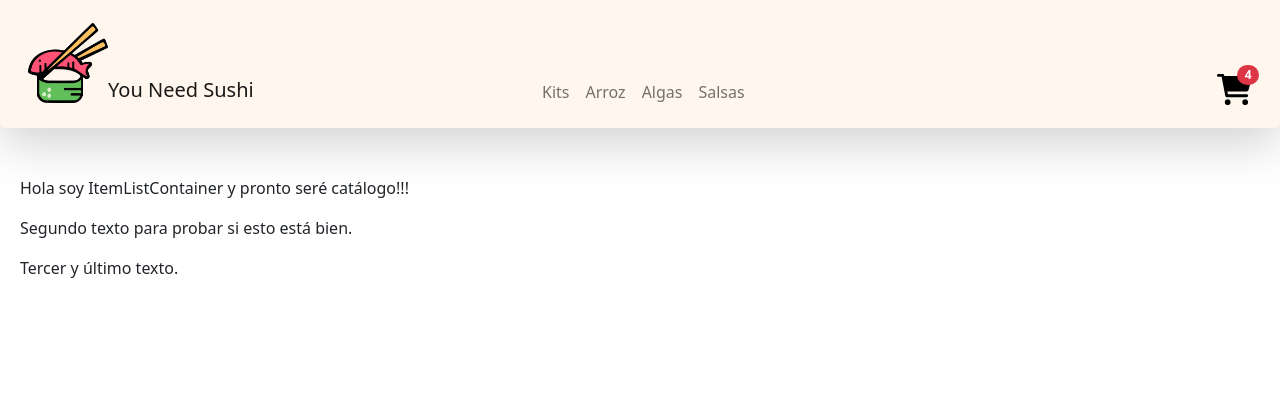
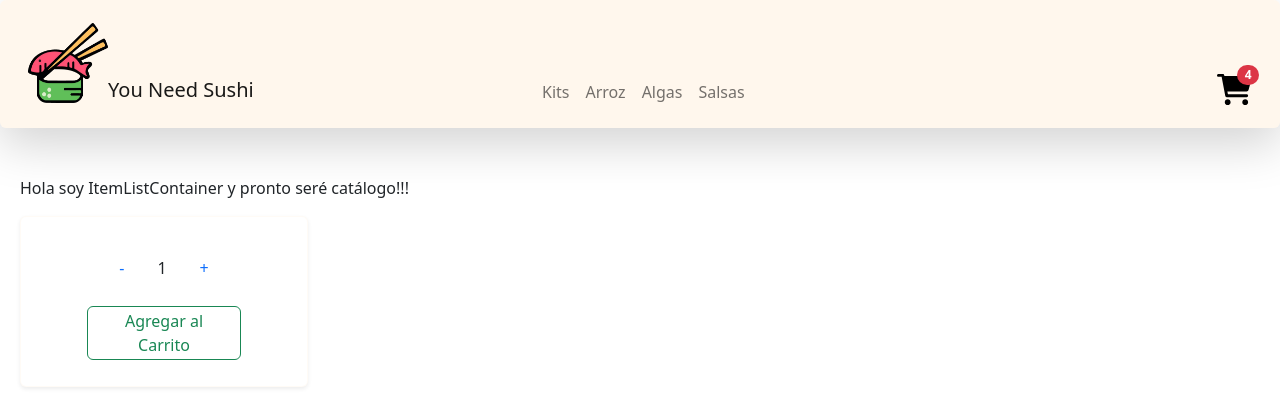
Before and after one commit to Mayra-Riccardi/You-need-Sushi, a React (Create React App) app: page / in a window 1280 px wide. Shown: the top 398 px of the page. Built offline with nearby package versions, Linux system fonts and the light colour scheme; the HTML template or start-up script is replaced by a standard one.

Commit message:
Armado de counter para stock de productos

```diff
--- a/src/App.js
+++ b/src/App.js
@@ -1,6 +1,6 @@
 import './App.css';
 import NavBar from './components/NavBar';
-import ItemListContainer from './components/ItemListContainer';
+import ItemListContainer from './containers/ItemListContainer';
 //en react hay que crear funciones que son los componentes
 //ejemplo con funcion flecha. el llamado de la funcion va entre llaves, los simbolos de mayor y menos tambine tienen que estar porq en react las funcinones no pueden tomar mas de un elemento
 
@@ -9,9 +9,6 @@ function App() {
     <div className="App">
       <NavBar/>
       <ItemListContainer greeting="Hola soy ItemListContainer y pronto seré catálogo!!!"/>
-      <ItemListContainer greeting="Segundo texto para probar si esto está bien."/>
-      <ItemListContainer greeting="Tercer y último texto."/>
-
     </div>
   );
 }
--- /dev/null
+++ b/src/components/ItemCount.js
@@ -0,0 +1,36 @@
+import React, { useState } from "react";
+import '../styles/styledComponents.css';
+
+const ItemCount = ({initial, stock, onAdd}) => {
+
+    const [counter, setCounter] = useState(initial)
+
+    const Sumar = () => {
+        if (counter < stock){
+            const aux = counter+1
+            setCounter(aux)
+        } else{
+          alert("No hay mas stock")
+        }
+    }
+
+    const Restar = () => {
+        if (counter > initial){
+            const aux = counter-1
+            setCounter(aux)
+        }
+    }
+
+  return (
+    <div className="card Wrapper shadow-sm p-3 mb-5 bg-body rounded">
+      <div className="counter">
+        <button className="boton1 btn btn-primary" onClick={Restar}>-</button>
+        <p>{counter}</p>
+        <button className="boton2 btn btn-primary" onClick={Sumar}>+</button>
+      </div>
+        <button className="btn btn-outline-success" onClick={onAdd}>Agregar al Carrito</button>
+    </div>
+  );
+};
+
+export default ItemCount;
--- a/src/components/ItemListContainer.js
+++ /dev/null
@@ -1,9 +0,0 @@
-import '../styles/styledComponents.css';
-
-const ItemListContainer = ({greeting}) => {
-    return(
-        <p className ="Wrapper">{greeting}</p>
-    );
-}
-
-export default ItemListContainer;
--- /dev/null
+++ b/src/containers/ItemListContainer.js
@@ -0,0 +1,18 @@
+import '../styles/styledComponents.css';
+import React from 'react';
+import ItemCount from '../components/ItemCount';
+
+const ItemListContainer = ({greeting}) => {
+    const onAdd = () => {
+        alert(`Producto agregado al carrito`)
+    }
+
+    return(
+      <>
+        <p className ="Wrapper">{greeting}</p>
+        <ItemCount initial={1} stock={5} onAdd={onAdd}/>
+      </>
+    );
+}
+
+export default ItemListContainer;
--- a/src/styles/styledComponents.css
+++ b/src/styles/styledComponents.css
@@ -3,3 +3,40 @@
     flex-wrap: wrap;
     margin-left: 20px;
 }
+
+.card{
+    background-color: #fbe8ce1f;
+    width: 18rem;
+    border-color: #f8ddb71f;
+}
+
+.counter{
+    display: flex;
+    margin-top: 20px;
+    justify-content: center;
+    align-items: baseline;
+}
+
+.btn-outline-success{
+    padding-bottom: 2px;
+    padding-top: 2px;
+    margin-left: 50px;
+    margin-right: 50px;
+    margin-top: 10px;
+    margin-bottom: 10px;
+}
+
+.boton1{
+    margin-right: 20px;
+}
+
+.boton2{
+    margin-left: 20px;
+}
+.btn-primary{
+    padding-top: 2px;
+    padding-bottom: 2px;
+    background-color: transparent;
+    border-color: transparent;
+    --bs-btn-color: #0d6efd;
+}
```
